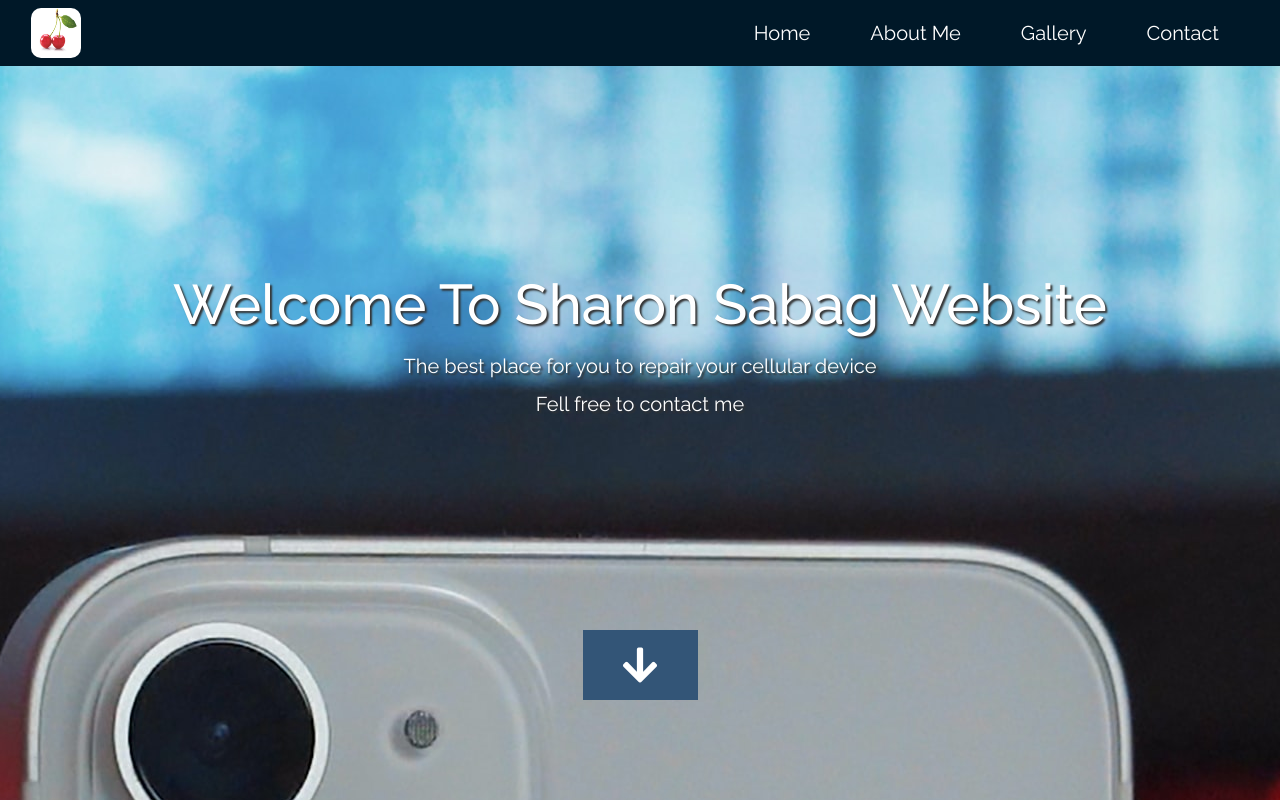
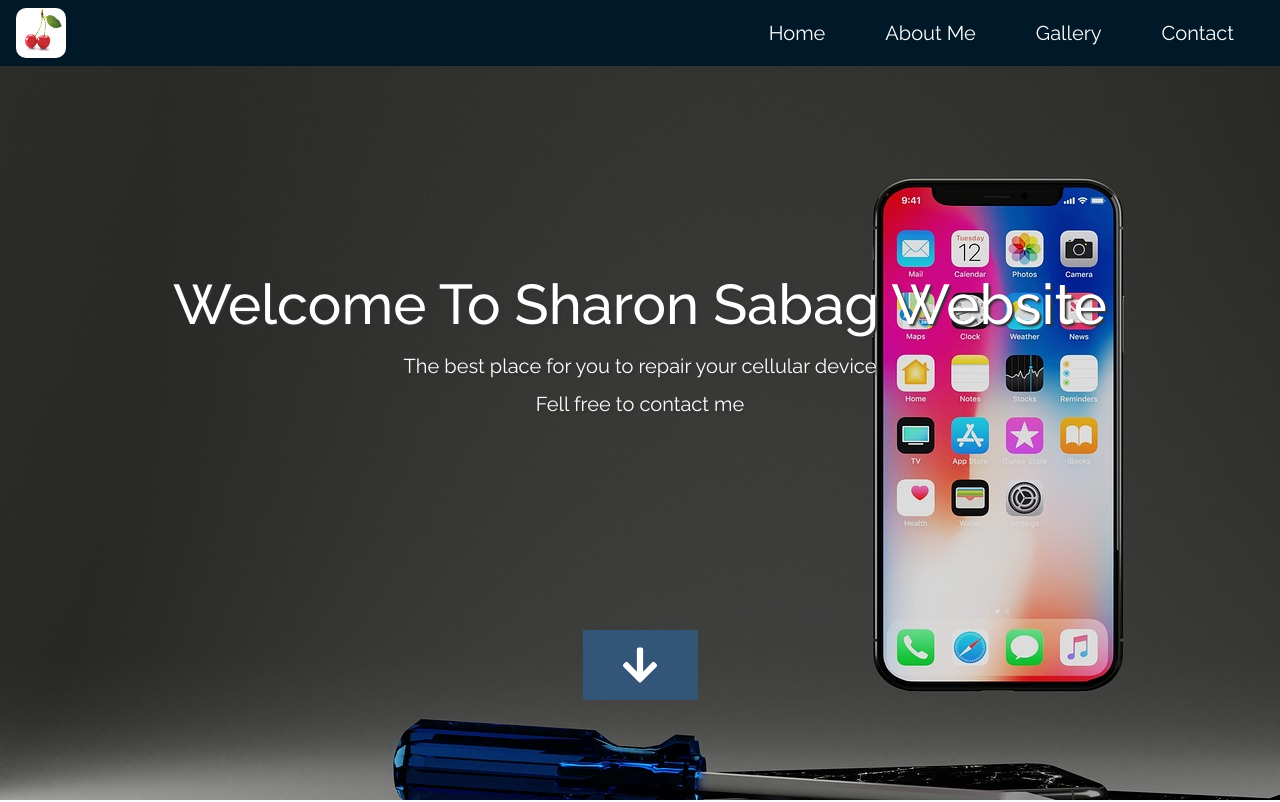
Before and after one commit to Jonysinger1/Phone-Repair, a plain HTML site: page index.html in a window 1280 px wide. Shown: the top 802 px of the page. Drawn offline with Linux system fonts and the light colour scheme.

Commit message:
Add files via upload

```diff
--- a/css/tooplate-infinite-loop.css
+++ b/css/tooplate-infinite-loop.css
@@ -77,6 +77,19 @@ blockquote {
 }
 
 /* Navbar */
+
+.container {
+  margin: 0px;
+  padding: 0px;
+  width: 100%;
+}
+
+.collapse .navbar-collapse{
+  margin: 0px;
+  padding: 0px;
+}
+
+
 .navbar-brand-img{
   border-radius: 10px;
   width: 50px;
@@ -177,12 +190,23 @@ blockquote {
 }
 
 }
+ @media (min-width: 416px) {
+  .amit-img{
+    background-color: #222;
+    background-image: url(../img/iphone-gc5f99166c_1920.jpg);
+    background-repeat: no-repeat;
+    /* height: 160vh; */
+    height: 100vh;
+    width: 100%;
+    position: relative;
+  }
+}
 
-@media (min-height: 600px) and (min-width: 1920px) {
+/* @media (min-height: 600px) and (min-width: 1920px) {
   #infinite {
     background-size: cover;
   }
-}
+} */
 
 @media (min-height: 830px) {
   #infinite {
--- a/index.html
+++ b/index.html
@@ -49,7 +49,7 @@ https://www.tooplate.com/view/2117-infinite-loop
           </div>
         </div>
       </nav>
-
+      <div class="amit-img">
       <div class="text-center tm-hero-text-container">
         <div class="tm-hero-text-container-inner">
             <h2 class="tm-hero-title">Welcome To Sharon Sabag Website</h2>
@@ -65,6 +65,7 @@ https://www.tooplate.com/view/2117-infinite-loop
           <i class="fas fa-2x fa-arrow-down tm-down-arrow"></i>
         </a>
       </div>
+    </div>
     </section>
 
     <section id="whatwedo" class="tm-section-pad-top">
```
